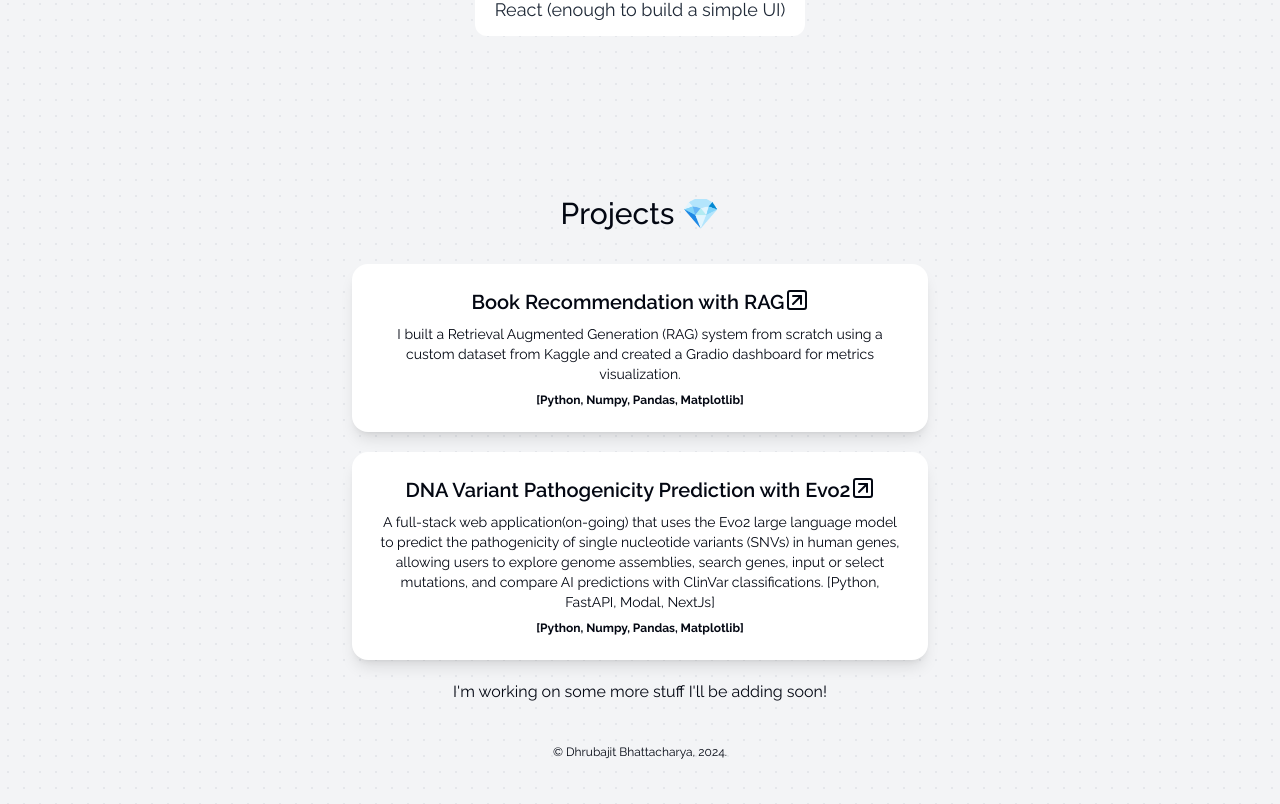
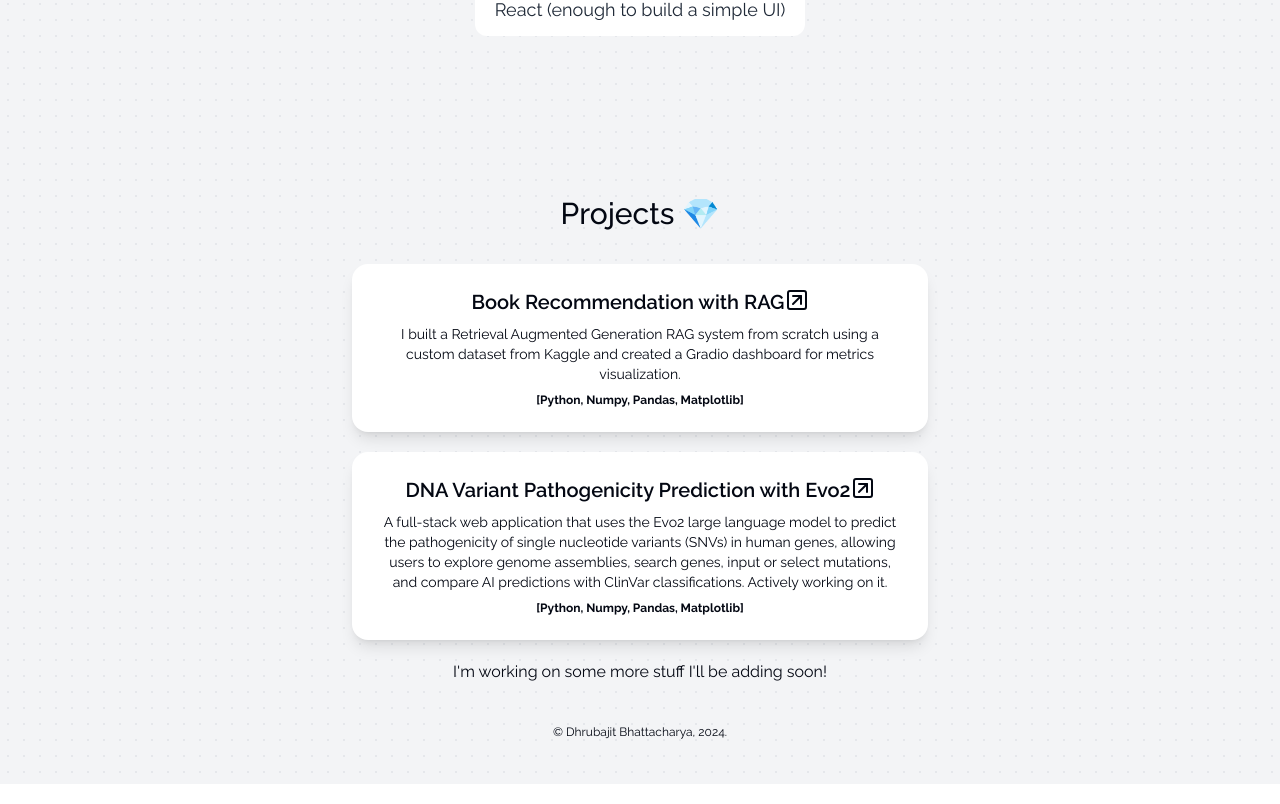
Before and after one commit to dhrubajitbhattacharji/portfoliov2, a Next.js app: page / in a window 1280 px wide. Shown: the part 1364-2168 px from the top of the page. Built offline with nearby package versions, Linux system fonts and the light colour scheme.

Commit message:
update: syntax

```diff
--- a/components/aboutText.tsx
+++ b/components/aboutText.tsx
@@ -14,13 +14,13 @@ export default function AboutText() {
     >
       {/* <SectionHeading>Before you scoll down👇</SectionHeading> */}
       <p className="mb-3 text-wrap text-center">
-        I'm a Software Engineer with a passion for building intelligent systems
+        I&apos;m a Software Engineer with a passion for building intelligent systems
         and scalable infrastructure. Currently part of the R&D team at GEOGO
         Techsolutions, I work at the intersection of Machine Learning and
         Software Engineering — designing applications, managing robust data
         pipelines, and handling end-to-end deployments for ML-driven solutions.
         With a strong foundation in backend development and a deep interest in
-        data-centric systems. Actively looking for opportunities :)
+        data-centric systems. Actively looking for opportunities.
       </p>
 
       <p>
--- a/components/projects.tsx
+++ b/components/projects.tsx
@@ -53,7 +53,7 @@ export default function Projects() {
               </svg>
             </div>
             <p className="text-sm">
-              I built a Retrieval Augmented Generation (RAG) system from scratch
+              I built a Retrieval Augmented Generation RAG system from scratch
               using a custom dataset from Kaggle and created a Gradio dashboard
               for metrics visualization.
             </p>
@@ -90,19 +90,18 @@ export default function Projects() {
               </svg>
             </div>
             <p className="text-sm">
-              A full-stack web application(on-going) that uses the Evo2 large
+              A full-stack web application that uses the Evo2 large
               language model to predict the pathogenicity of single nucleotide
               variants (SNVs) in human genes, allowing users to explore genome
               assemblies, search genes, input or select mutations, and compare
-              AI predictions with ClinVar classifications. [Python, FastAPI,
-              Modal, NextJs]
+              AI predictions with ClinVar classifications. Actively working on it.
             </p>
             <p className="text-xs font-bold mt-2">
               [Python, Numpy, Pandas, Matplotlib]
             </p>
           </div>
         </a>
-<div>I'm working on some more stuff I'll be adding soon!</div>
+<div>I'm working on some more stuff I&apos;ll be adding soon!</div>
       </div>
     </section>
   );
```
